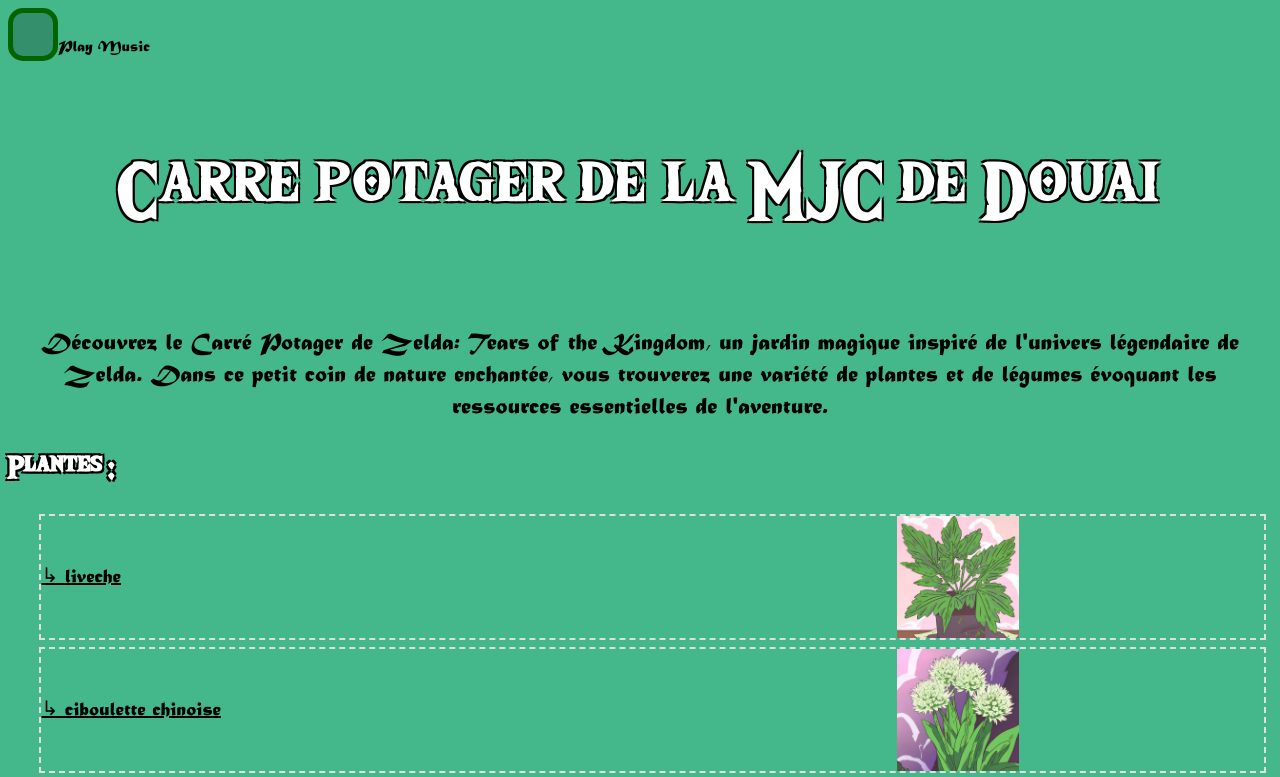
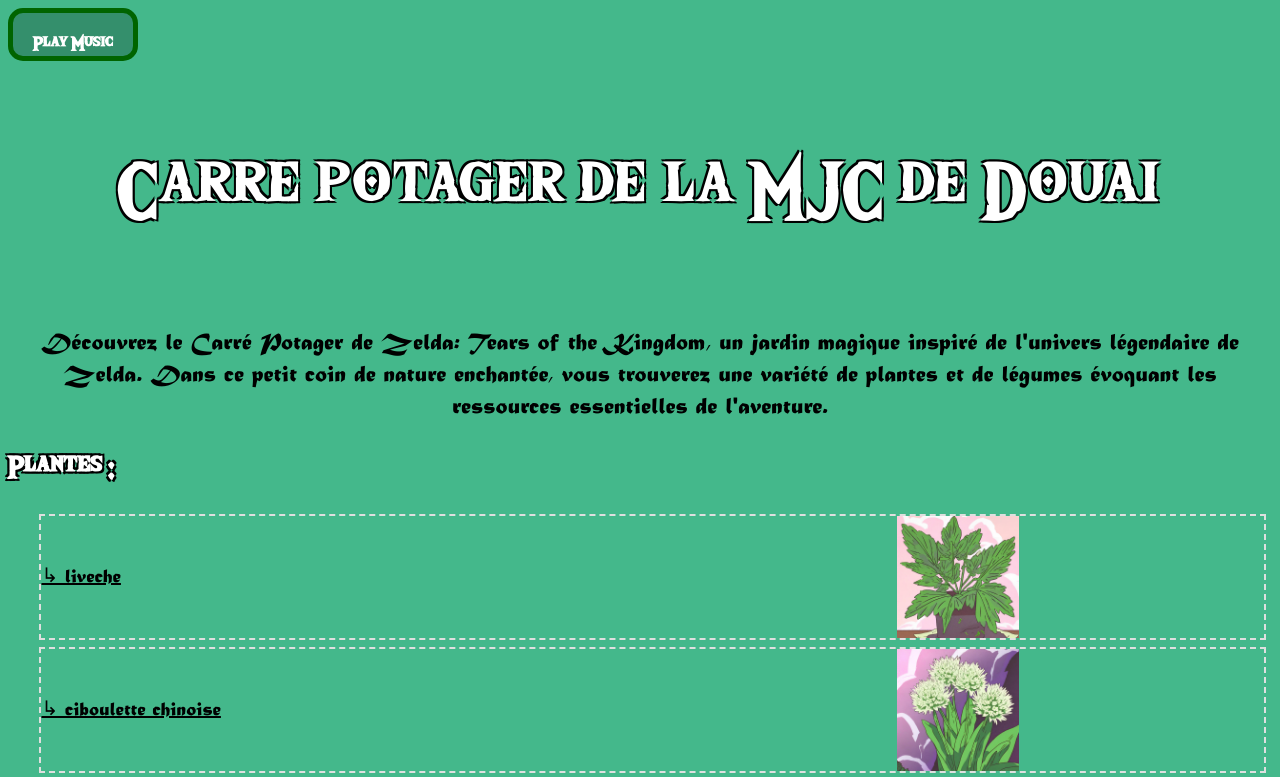
Before and after one commit to PotagerMJC/potagermjc.github.io, a plain HTML site: page index.html in a window 1280 px wide. Shown: the top 777 px of the page. Drawn offline with Linux system fonts and the light colour scheme; no server answers.

Commit message:
btn music

```diff
--- a/index.html
+++ b/index.html
@@ -38,7 +38,7 @@
     <audio id="background-music" src="assets/zelda-sound.mp3" autoplay loop>
         Votre navigateur ne supporte pas la balise audio.
     </audio>
-    <input type="button" class="music_btn" onclick="document.getElementById('background-music').play()">Play Music
+    <input type="button" class="music_btn" onclick="document.getElementById('background-music').play()" value="Play Music">
 
     <p class="text-with-border titre">Carre potager de la MJC de Douai</p>
     <p style="font-size: 150%; text-align: center;">Découvrez le Carré Potager de Zelda: Tears of the Kingdom, un jardin magique inspiré de l'univers légendaire de Zelda. Dans ce petit coin de nature enchantée, vous trouverez une variété de plantes et de légumes évoquant les ressources essentielles de l'aventure.</p>
```
